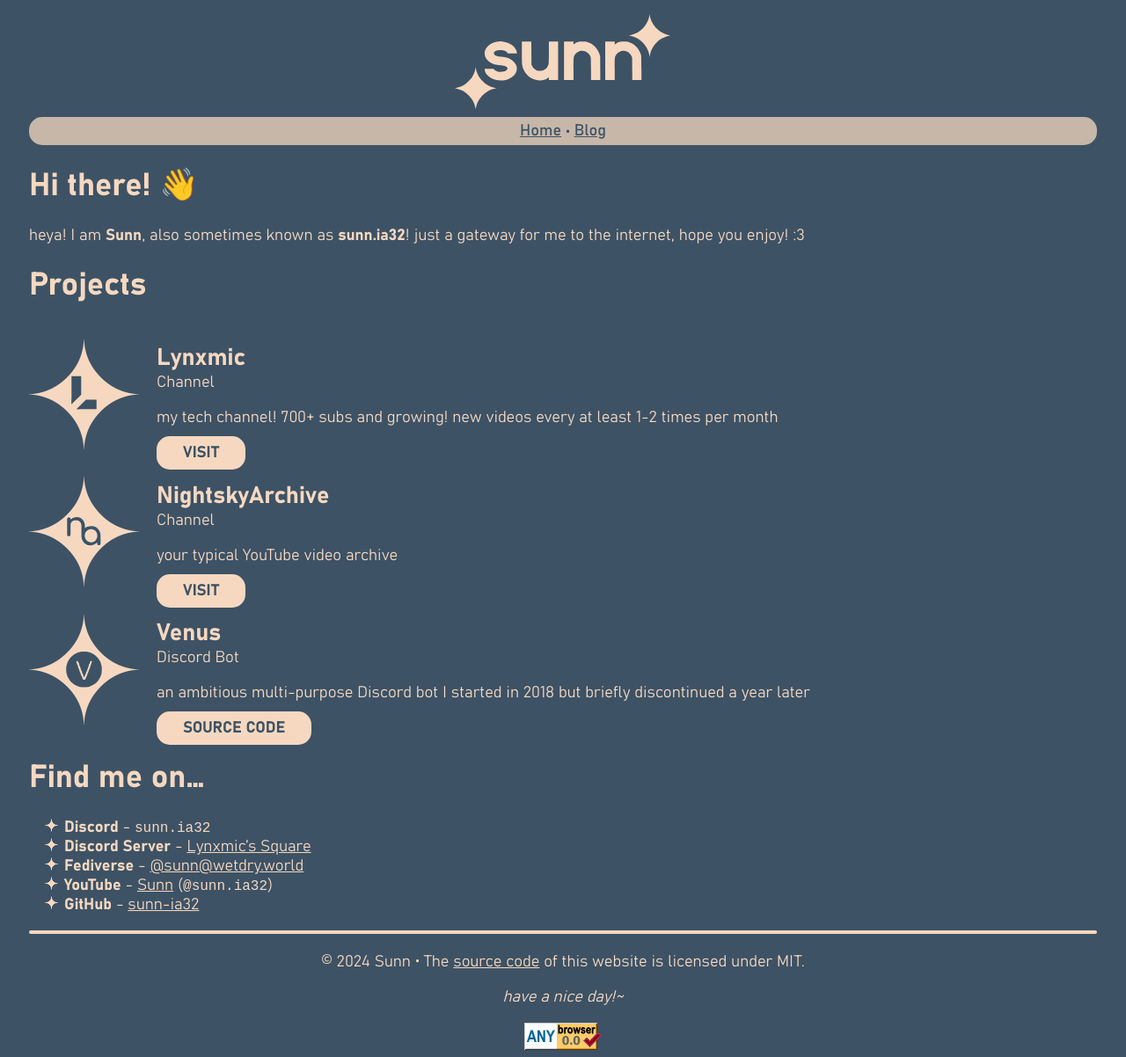
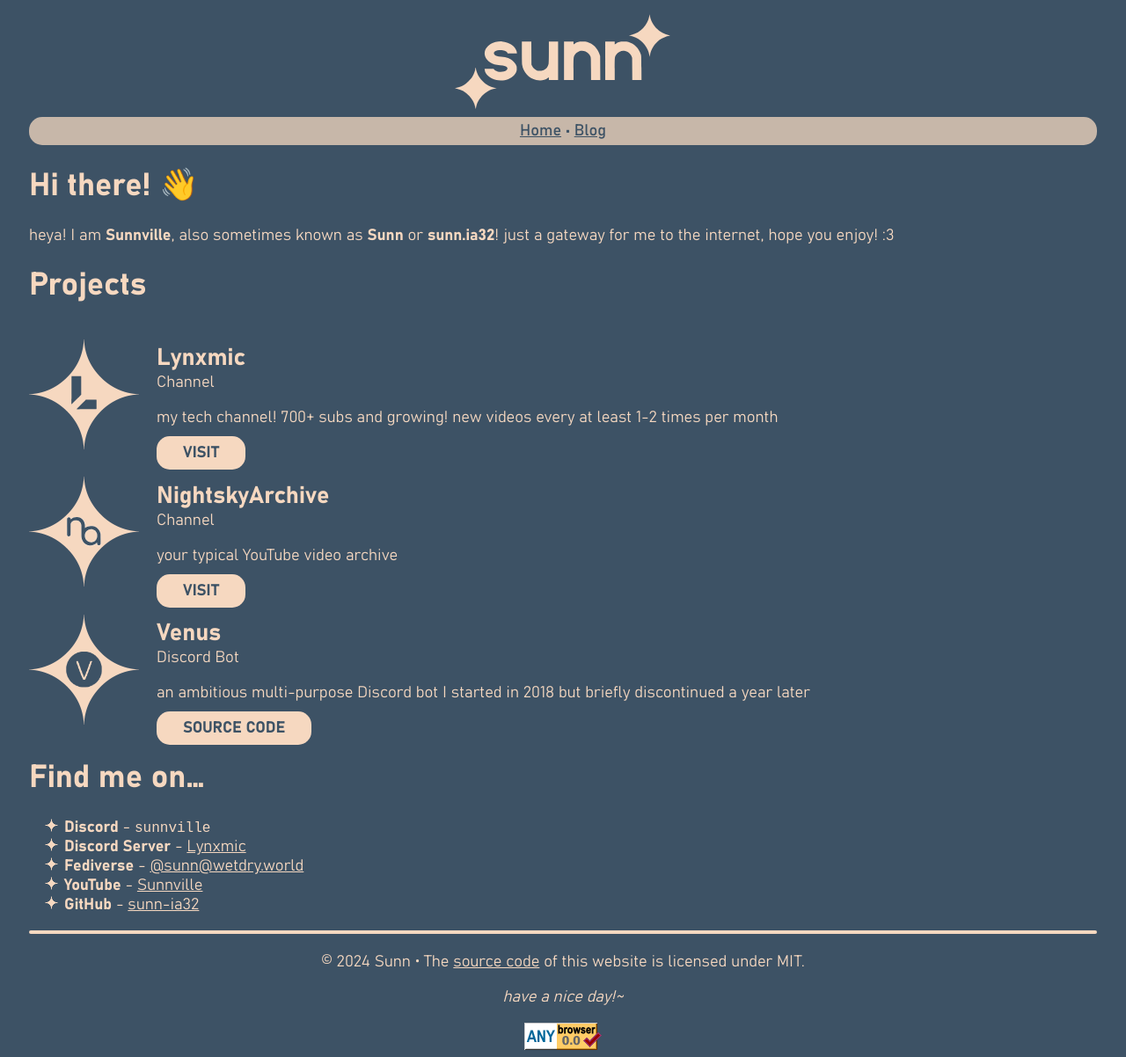
Before and after one commit to theclyron/legacy-site, a Jekyll site: the page built from index.md, in a window 1280 px wide. Shown: the whole page at 88% size. Built offline with Jekyll 4.4.1, drawn with Linux system fonts in a browser that asks for light colours.

Commit message:
Update index.md

```diff
--- a/index.md
+++ b/index.md
@@ -3,7 +3,7 @@
 layout: main
 ---
 # Hi there! 👋
-heya! I am **Sunn**, also sometimes known as **sunn.ia32**! just a gateway for me to the internet, hope you enjoy! :3
+heya! I am **Sunnville**, also sometimes known as **Sunn** or **sunn.ia32**! just a gateway for me to the internet, hope you enjoy! :3
 
 # Projects
     {% for project in site.data.projects %}
@@ -21,10 +21,10 @@
     {% endfor %}
 
 # Find me on...
-* **Discord** - `sunn.ia32`
-* **Discord Server** - [Lynxmic's Square][1]
+* **Discord** - `sunnville`
+* **Discord Server** - [Lynxmic][1]
 * **Fediverse** - <a rel="me" href="https://wetdry.world/@sunn">@sunn@wetdry.world</a>
-* **YouTube** - [Sunn][2] (`@sunn.ia32`)
+* **YouTube** - [Sunnville][2]
 * **GitHub** - [sunn-ia32][3]
 
 ---
```
